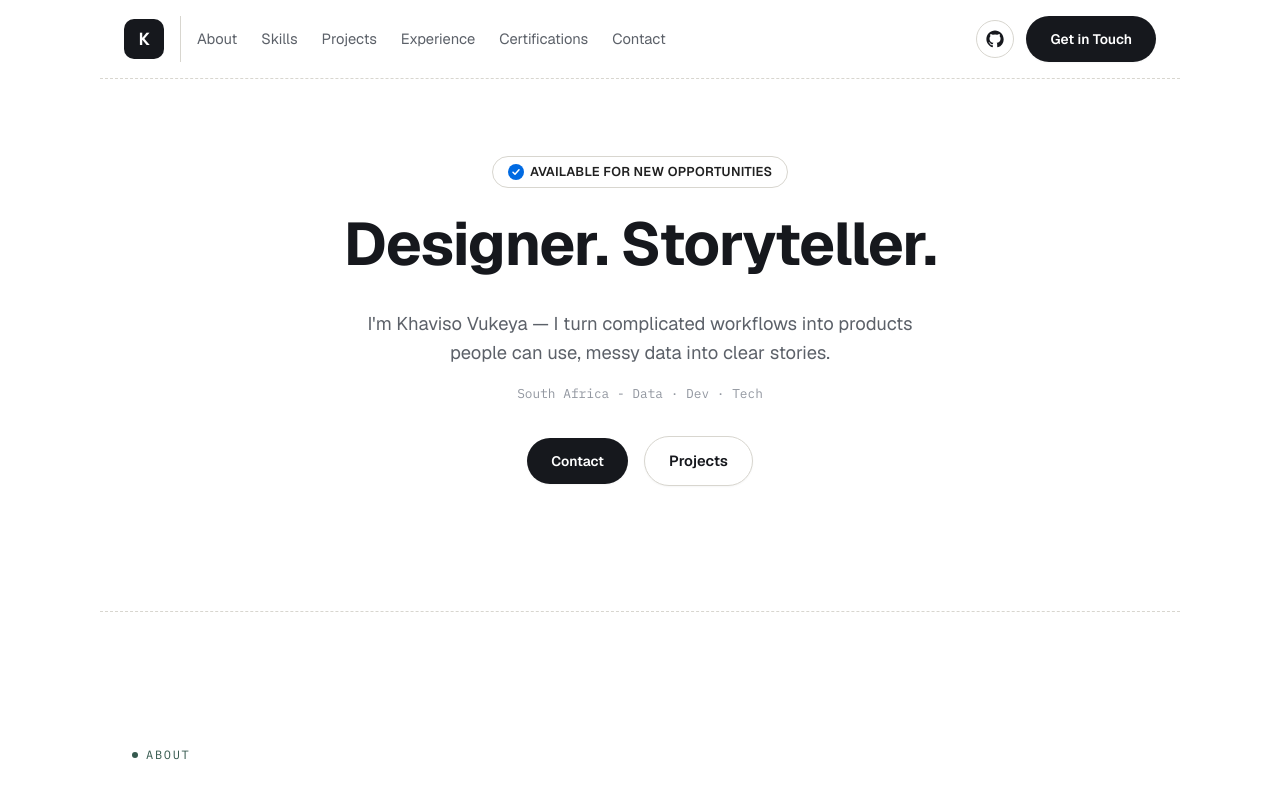
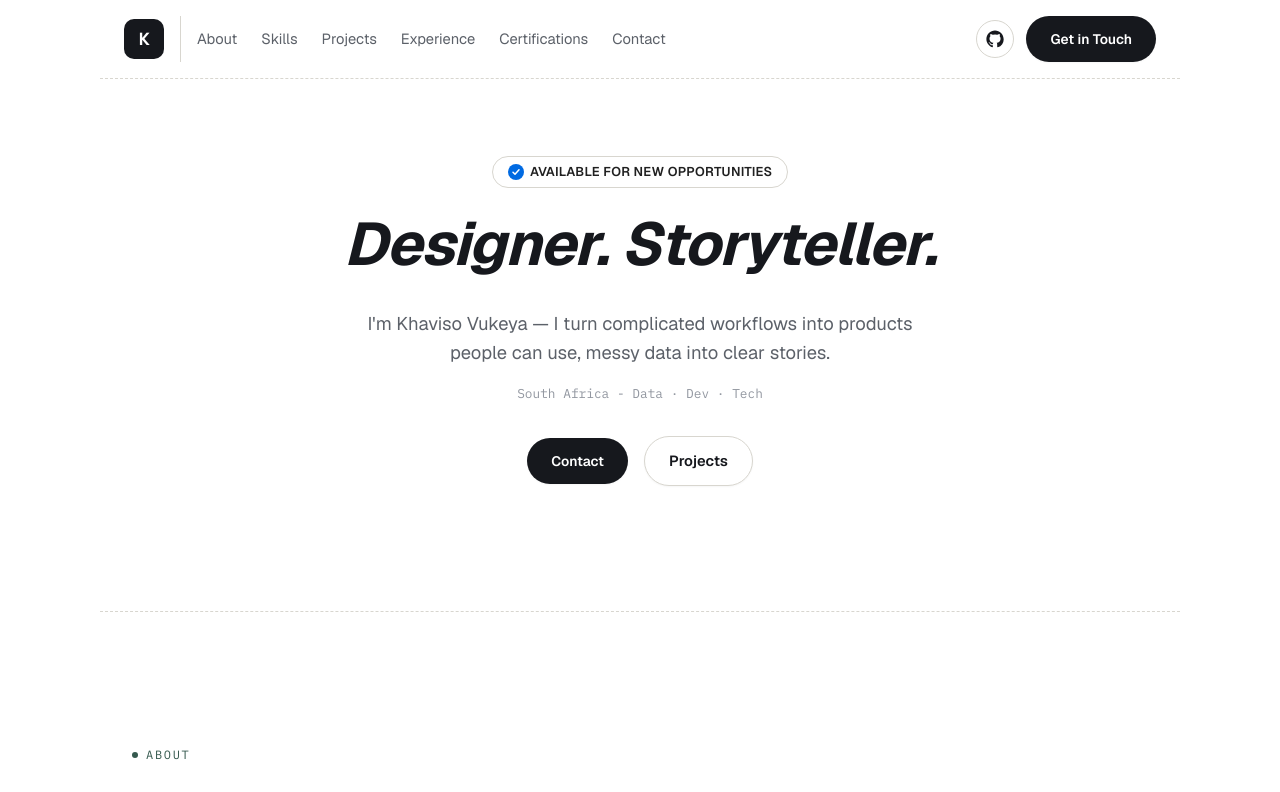
Before and after one commit to Khaviso01/khaviso-vukeya-portfolio, a React (Vite) app: page / in a window 1280 px wide. Shown: the top 792 px of the page. Built offline with nearby package versions, Linux system fonts and the light colour scheme.

Commit message:
Added italic style on hero text, fixed devicon root image

```diff
--- a/index.html
+++ b/index.html
@@ -10,7 +10,7 @@
       href="https://fonts.googleapis.com/css2?family=Inter:wght@400;500;600;700;800;900&family=IBM+Plex+Mono:wght@400;500&display=swap"
       rel="stylesheet"
     />
-    <link rel="icon" type="image/png" href="/public/mark.jpg"/>
+    <link rel="icon" type="image/png" href="/mark.jpg"/>
     <title>Khaviso Vukeya | Software Developer. Data Analyst</title>
   </head>
   <body>
--- a/src/index.css
+++ b/src/index.css
@@ -513,6 +513,7 @@
 
 .hero-title {
   font-family: var(--font-body);
+  font-style: italic;
   font-weight: 700;
   font-size: clamp(2.3rem, 1.5rem + 3.6vw, 3.75rem);
   line-height: 1.08;
```
